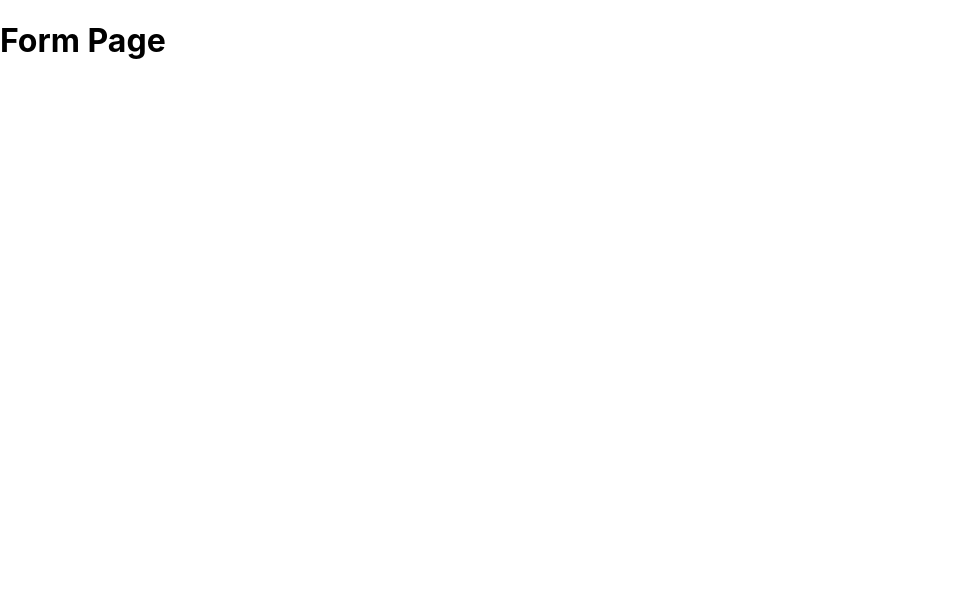
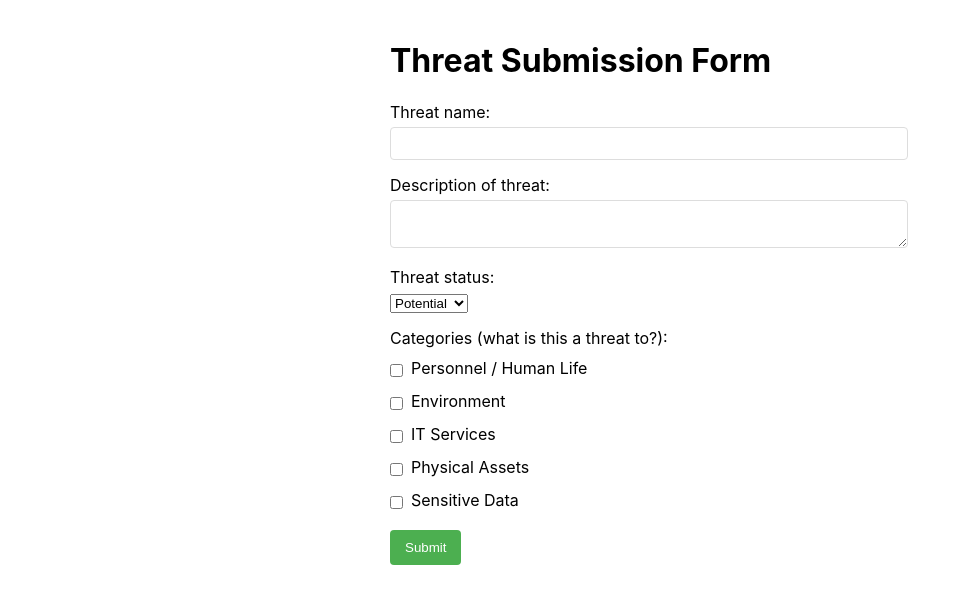
Before and after one commit to aaronrjackson/TIMS, a React (Create React App) app in the folder frontend/: page /form in a window 1280 px wide. Shown: the top 604 px of the page, without its empty margins (0-969 px from the left). Built offline with nearby package versions, Linux system fonts and the light colour scheme.

Commit message:
created /form page

```diff
--- a/frontend/src/App.js
+++ b/frontend/src/App.js
@@ -1,13 +1,9 @@
 import { BrowserRouter as Router, Routes, Route } from 'react-router-dom';
 import './App.css';
+import Form from './Form'; // This imports your actual form component
 
-// Create two simple components
 function Home() {
   return <h1>Home Page</h1>;
-}
-
-function FormPage() {
-  return <h1>Form Page</h1>;
 }
 
 function App() {
@@ -15,7 +11,7 @@ function App() {
     <Router>
       <Routes>
         <Route path="/" element={<Home />} />
-        <Route path="/form" element={<FormPage />} />
+        <Route path="/form" element={<Form />} />
       </Routes>
     </Router>
   );
--- /dev/null
+++ b/frontend/src/Form.css
@@ -0,0 +1,52 @@
+.form-container {
+    max-width: 500px;
+    margin: 0 auto;
+    padding: 20px;
+  }
+
+  .form-group {
+    margin-bottom: 15px;
+  }
+
+  label {
+    display: block;
+    margin-bottom: 5px;
+  }
+
+  input, textarea {
+    width: 100%;
+    padding: 8px;
+    border: 1px solid #ddd;
+    border-radius: 4px;
+  }
+
+  .checkbox-group {
+    margin-top: 10px;
+    display: flex;
+    flex-direction: column;
+    gap: 8px;
+  }
+
+  .checkbox-option {
+    display: flex;
+    align-items: center;
+    gap: 8px;
+  }
+
+  .checkbox-option input[type="checkbox"] {
+    width: auto;
+    margin: 0;
+  }
+
+  button {
+    background-color: #4CAF50;
+    color: white;
+    padding: 10px 15px;
+    border: none;
+    border-radius: 4px;
+    cursor: pointer;
+  }
+
+  button:hover {
+    background-color: #45a049;
+  }
--- /dev/null
+++ b/frontend/src/Form.js
@@ -0,0 +1,152 @@
+import { useState } from 'react';
+import './Form.css';
+
+function Form() {
+  const allCategories = [
+    'Personnel / Human Life',
+    'Environment',
+    'IT Services',
+    'Physical Assets',
+    'Sensitive Data',
+  ];
+
+  const statusOptions = [
+    'Potential',
+    'Active',
+    'Resolved'
+  ];
+
+  const [formData, setFormData] = useState({
+    threatname: '',
+    description: '',
+    status: 'Potential', // Added status to initial state
+    categories: [] // For checkbox selections
+  });
+
+
+  // Handle text/select inputs
+  const handleChange = (e) => {
+    const { name, value } = e.target;
+    setFormData(prev => ({
+      ...prev,
+      [name]: value
+    }));
+  };
+
+  // Handle checkbox changes
+  const handleCategoryChange = (e) => {
+    const { value, checked } = e.target;
+
+    setFormData(prev => {
+      if (checked) {
+        return {
+          ...prev,
+          categories: [...prev.categories, value]
+        };
+      } else {
+        return {
+          ...prev,
+          categories: prev.categories.filter(cat => cat !== value)
+        };
+      }
+    });
+  };
+
+  const handleSubmit = async (e) => {
+    e.preventDefault();
+    try {
+      const response = await fetch('http://localhost:5000/api/submit', {
+        method: 'POST',
+        headers: {
+          'Content-Type': 'application/json',
+        },
+        body: JSON.stringify(formData),
+      });
+
+      if (response.ok) {
+        alert('Form submitted successfully!');
+        setFormData({
+          threatname: '',
+          description: '',
+          status: 'Potential',
+          categories: []
+        });
+      } else {
+        throw new Error('Submission failed');
+      }
+    } catch (error) {
+      console.error('Error:', error);
+      alert('Error submitting form');
+    }
+  };
+
+  return (
+    <div className="form-container">
+      <h1>Threat Submission Form</h1>
+      <form onSubmit={handleSubmit}>
+
+        <div className="form-group">
+          <label htmlFor="threatname">Threat name:</label>
+          <input
+            type="text"
+            id="threatname"
+            name="threatname"
+            value={formData.threatname}
+            onChange={handleChange}
+            required
+          />
+        </div>
+
+        <div className="form-group">
+          <label htmlFor="description">Description of threat:</label>
+          <textarea
+            id="description"
+            name="description"
+            value={formData.description}
+            onChange={handleChange}
+            required
+          />
+        </div>
+
+        <div className="form-group">
+          <label htmlFor="status">Threat status:</label>
+          <select
+            id="status"
+            name="status"
+            value={formData.status}
+            onChange={handleChange}
+            required
+          >
+            {statusOptions.map(option => (
+              <option key={option} value={option}>
+                {option}
+              </option>
+            ))}
+          </select>
+        </div>
+
+        <div className="form-group">
+          <label>Categories (what is this a threat to?):</label>
+          <div className="checkbox-group">
+            {allCategories.map(category => (
+              <div key={category} className="checkbox-option">
+                <input
+                  type="checkbox"
+                  id={`category-${category}`}
+                  value={category}
+                  checked={formData.categories.includes(category)}
+                  onChange={handleCategoryChange}
+                />
+                <label htmlFor={`category-${category}`}>{category}</label>
+              </div>
+            ))}
+          </div>
+        </div>
+
+        <button type="submit">Submit</button>
+      </form>
+    </div>
+  );
+}
+
+export default Form;
```
